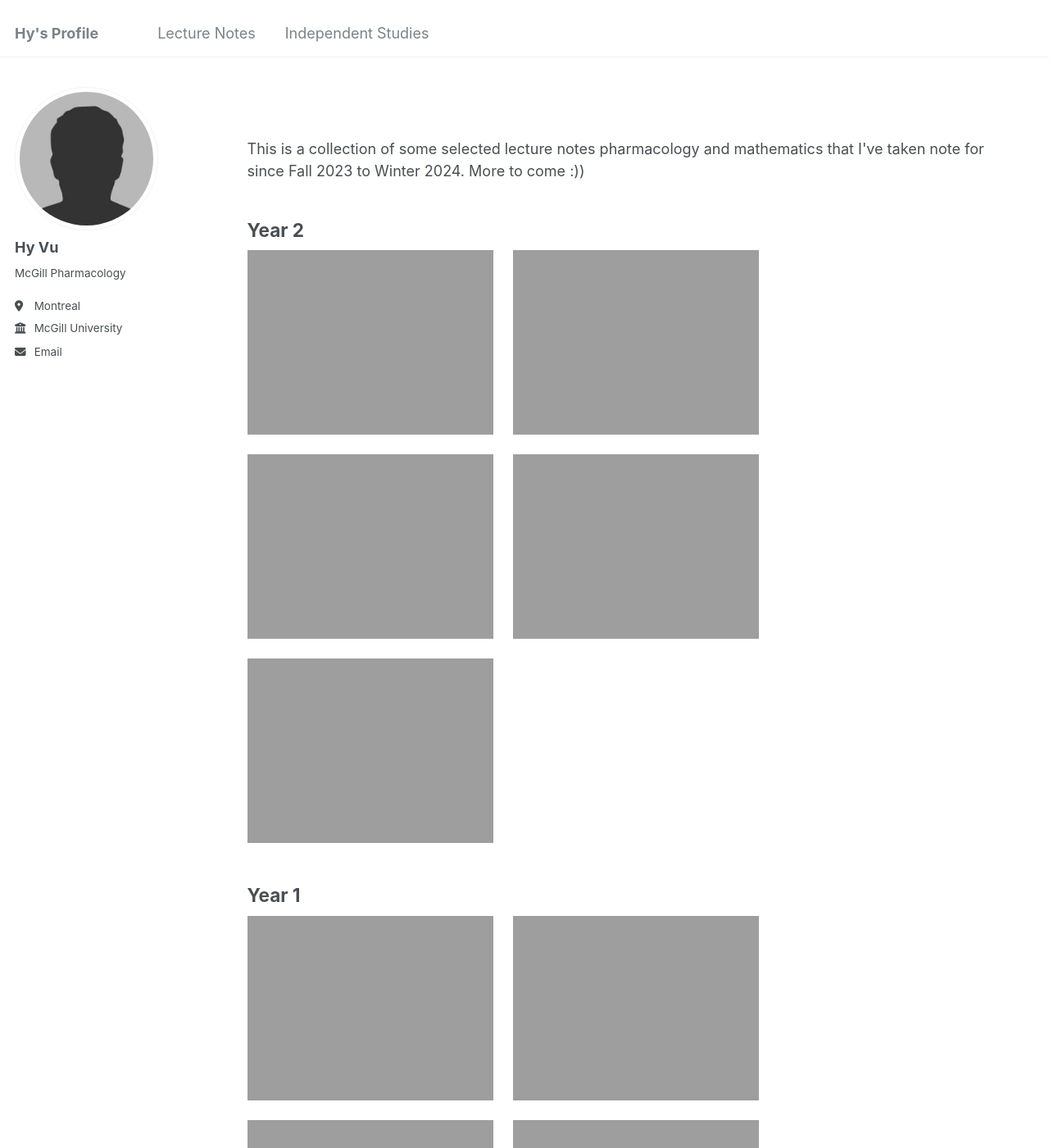
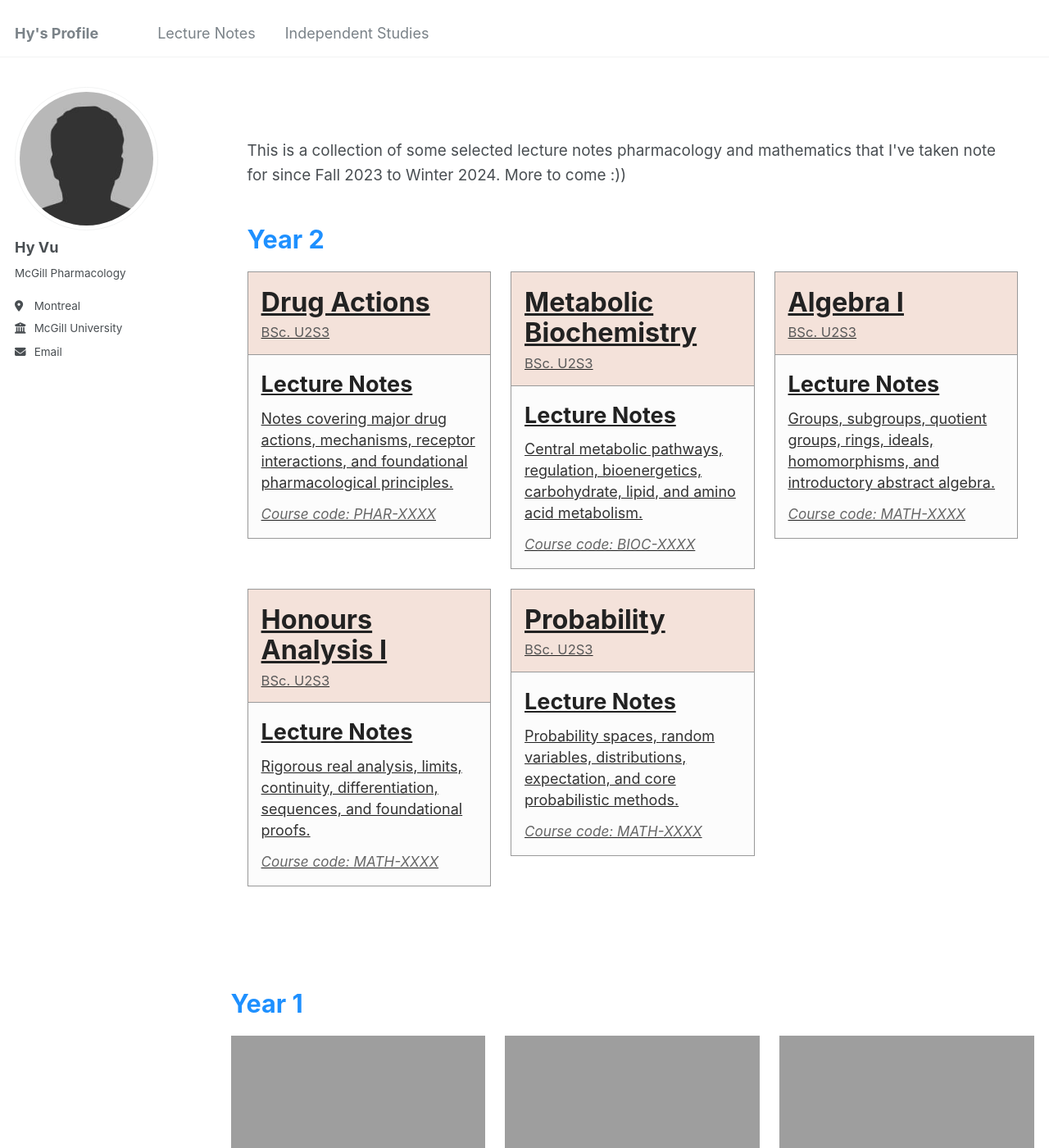
Before and after one commit to Hy-Vu/Hy-Vu.github.io, a Jekyll site: the page built from _pages/lecture-notes.html, in a window 1280 px wide and 1400 px high. Shown: the whole window at 82% size. Built offline with Jekyll 4.4.1, drawn with Linux system fonts in a browser that asks for light colours.

Commit message:
Update lecture-notes.html

```diff
--- a/_pages/lecture-notes.html
+++ b/_pages/lecture-notes.html
@@ -12,24 +12,102 @@ author_profile: true
     padding: 30px 20px;
   }
 
+  .lecture-intro {
+    font-size: 1.05em;
+    line-height: 1.6;
+    margin-bottom: 40px;
+  }
+
+  .year-title {
+    color: DodgerBlue;
+    margin: 45px 0 20px;
+    font-size: 1.7em;
+    font-weight: 700;
+  }
+
   .pdf-container {
     display: flex;
     flex-wrap: wrap;
     gap: 24px;
-  justify-content: flex-start;
-  align-items: flex-start;
+    align-items: stretch;
     margin-bottom: 50px;
   }
 
   .pdf-box {
-  width: 300px;
-  text-align: center;
+    flex: 0 0 calc((100% - 48px) / 3); /* 3 per row */
+    min-width: 260px;
   }
 
-.pdf-box img {
-  width: 100%;
-  max-width: 300px;
+  .pdf-card {
     display: block;
+    text-decoration: none;
+    color: #222;
+    border: 1.5px solid #999;
+    background: #fafafa;
+    min-height: 260px;
+    transition: transform 0.2s ease, box-shadow 0.2s ease;
+  }
+
+  .pdf-card:hover {
+    transform: translateY(-3px);
+    box-shadow: 0 8px 18px rgba(0, 0, 0, 0.12);
+  }
+
+  .pdf-card-top {
+    padding: 18px 16px 14px 16px;
+    background: #f4e2da;
+  }
+
+  .pdf-card-title {
+    font-size: 1.8em;
+    font-weight: 700;
+    line-height: 1.15;
+    margin-bottom: 6px;
+  }
+
+  .pdf-card-subtitle {
+    font-size: 0.92em;
+    color: #5a5a5a;
+  }
+
+  .pdf-card-divider {
+    border-top: 1px solid #999;
+  }
+
+  .pdf-card-bottom {
+    padding: 16px;
+    background: #fcfcfc;
+  }
+
+  .pdf-card-label {
+    font-size: 1.5em;
+    font-weight: 700;
+    margin-bottom: 8px;
+  }
+
+  .pdf-card-description {
+    font-size: 1em;
+    line-height: 1.45;
+    color: #333;
+    margin-bottom: 12px;
+  }
+
+  .pdf-card-code {
+    font-size: 0.95em;
+    color: #666;
+    font-style: italic;
+  }
+
+  @media (max-width: 900px) {
+    .pdf-box {
+      flex: 0 0 calc((100% - 24px) / 2);
+    }
+  }
+
+  @media (max-width: 600px) {
+    .pdf-box {
+      flex: 0 0 100%;
+    }
   }
 </style>
 
@@ -45,35 +123,96 @@ author_profile: true
   <div class="pdf-container">
 
     <div class="pdf-box">
-      <a href="https://Hy-Vu.github.io/PDFs/U2S3_Drug_Action%20(1).pdf" target="_blank">
-        <img src="https://Hy-Vu.github.io/images/McGill%20U2S3%20Lectures%20Cover%20(3).png" alt="Drug Actions lecture notes">
+      <a class="pdf-card" href="https://Hy-Vu.github.io/PDFs/U2S3_Drug_Action%20(1).pdf" target="_blank">
+        <div class="pdf-card-top">
+          <div class="pdf-card-title">Drug Actions</div>
+          <div class="pdf-card-subtitle">BSc. U2S3</div>
+        </div>
+        <div class="pdf-card-divider"></div>
+        <div class="pdf-card-bottom">
+          <div class="pdf-card-label">Lecture Notes</div>
+          <div class="pdf-card-description">
+            Notes covering major drug actions, mechanisms, receptor interactions,
+            and foundational pharmacological principles.
+          </div>
+          <div class="pdf-card-code">Course code: PHAR-XXXX</div>
+        </div>
       </a>
     </div>
 
     <div class="pdf-box">
-      <a href="https://Hy-Vu.github.io/PDFs/U2S3_Metabolic_Biochemistry-compressed.pdf" target="_blank">
-        <img src="https://Hy-Vu.github.io/images/McGill%20U2S3%20Lectures%20Cover%20(4).png" alt="Metabolic Biochemistry lecture notes">
+      <a class="pdf-card" href="https://Hy-Vu.github.io/PDFs/U2S3_Metabolic_Biochemistry-compressed.pdf" target="_blank">
+        <div class="pdf-card-top">
+          <div class="pdf-card-title">Metabolic Biochemistry</div>
+          <div class="pdf-card-subtitle">BSc. U2S3</div>
+        </div>
+        <div class="pdf-card-divider"></div>
+        <div class="pdf-card-bottom">
+          <div class="pdf-card-label">Lecture Notes</div>
+          <div class="pdf-card-description">
+            Central metabolic pathways, regulation, bioenergetics, carbohydrate,
+            lipid, and amino acid metabolism.
+          </div>
+          <div class="pdf-card-code">Course code: BIOC-XXXX</div>
+        </div>
       </a>
     </div>
 
     <div class="pdf-box">
-      <a href="https://Hy-Vu.github.io/PDFs/U2S3_Algebra_I.pdf" target="_blank">
-        <img src="https://Hy-Vu.github.io/images/McGill%20U2S3%20Lectures%20Cover.png" alt="Algebra I lecture notes">
+      <a class="pdf-card" href="https://Hy-Vu.github.io/PDFs/U2S3_Algebra_I.pdf" target="_blank">
+        <div class="pdf-card-top">
+          <div class="pdf-card-title">Algebra I</div>
+          <div class="pdf-card-subtitle">BSc. U2S3</div>
+        </div>
+        <div class="pdf-card-divider"></div>
+        <div class="pdf-card-bottom">
+          <div class="pdf-card-label">Lecture Notes</div>
+          <div class="pdf-card-description">
+            Groups, subgroups, quotient groups, rings, ideals, homomorphisms,
+            and introductory abstract algebra.
+          </div>
+          <div class="pdf-card-code">Course code: MATH-XXXX</div>
+        </div>
       </a>
     </div>
 
     <div class="pdf-box">
-      <a href="https://Hy-Vu.github.io/PDFs/U2S3_Honour_Analysis_I.pdf" target="_blank">
-        <img src="https://Hy-Vu.github.io/images/McGill%20U2S3%20Lectures%20Cover%20(1).png" alt="Honours Analysis I lecture notes">
+      <a class="pdf-card" href="https://Hy-Vu.github.io/PDFs/U2S3_Honour_Analysis_I.pdf" target="_blank">
+        <div class="pdf-card-top">
+          <div class="pdf-card-title">Honours Analysis I</div>
+          <div class="pdf-card-subtitle">BSc. U2S3</div>
+        </div>
+        <div class="pdf-card-divider"></div>
+        <div class="pdf-card-bottom">
+          <div class="pdf-card-label">Lecture Notes</div>
+          <div class="pdf-card-description">
+            Rigorous real analysis, limits, continuity, differentiation,
+            sequences, and foundational proofs.
+          </div>
+          <div class="pdf-card-code">Course code: MATH-XXXX</div>
+        </div>
       </a>
     </div>
 
     <div class="pdf-box">
-      <a href="https://Hy-Vu.github.io/PDFs/U2S3_Probability.pdf" target="_blank">
-        <img src="https://Hy-Vu.github.io/images/McGill%20U2S3%20Lectures%20Cover%20(2).png" alt="Probability lecture notes">
+      <a class="pdf-card" href="https://Hy-Vu.github.io/PDFs/U2S3_Probability.pdf" target="_blank">
+        <div class="pdf-card-top">
+          <div class="pdf-card-title">Probability</div>
+          <div class="pdf-card-subtitle">BSc. U2S3</div>
+        </div>
+        <div class="pdf-card-divider"></div>
+        <div class="pdf-card-bottom">
+          <div class="pdf-card-label">Lecture Notes</div>
+          <div class="pdf-card-description">
+            Probability spaces, random variables, distributions, expectation,
+            and core probabilistic methods.
+          </div>
+          <div class="pdf-card-code">Course code: MATH-XXXX</div>
+        </div>
       </a>
     </div>
 
+  </div>
 </div>
 
   <h2 class="year-title">Year 1</h2>
```
Lines whose indentation alone changed are shown as unchanged.
